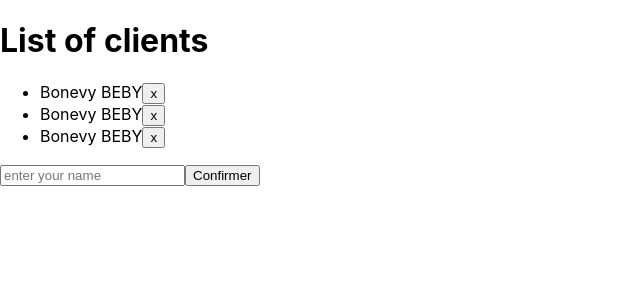
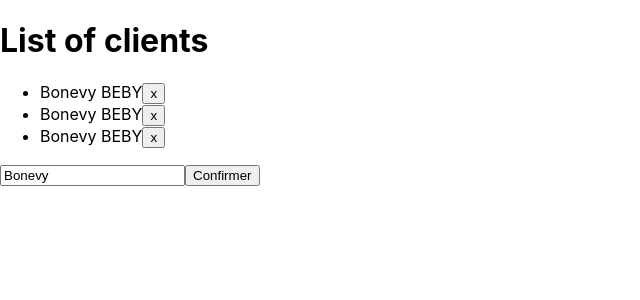
Before and after one commit to zoulou421/reactjs-tour, a React (Create React App) app: page / in a window 1280 px wide. Shown: the top 300 px of the page, without its empty margins (0-640 px from the left). Built offline with nearby package versions, Linux system fonts and the light colour scheme.

Commit message:
added: delete option

```diff
--- a/src/App.js
+++ b/src/App.js
@@ -2,36 +2,36 @@ import React, { Component } from 'react';
 
 
 class App extends React.Component {
-
-  clientInput = React.createRef();
   state = {
     clients: [
       { id: 1, name: "Bonevy BEBY" },
       { id: 2, name: "Bonevy BEBY" },
       { id: 3, name: "Bonevy BEBY" },
+    ],
+    newClient: 'Bonevy',
 
-    ],
-    //  counter: 0
   }
-  // handleClick = () => {
-  // this.setState({ counter: this.state.counter + 1 })
-  //   const clients = this.state.clients.slice();
-  //   clients.push({ id: 4, name: "Ketsia BEBY" });
-  //   this.setState({ clients: clients });
-  // }
+
   handleDelete = id => {
-    // console.log(id)
     const clients = this.state.clients.slice();
-    /*const index = clients.findIndex(function (client) {
-      return client.id === id;
-    });*/
+
     const index = clients.findIndex((client) => client.id === id);
     clients.splice(index, 1);
     this.setState({ clients: clients });
   }
   handleSubmit = event => {
     event.preventDefault();
-    console.log(this.clientInput.current.value);
+    const id = new Date().getTime();
+    const name = this.state.newClient;
+    const clientTemp = { id, name };
+    const clients = this.state.clients.slice();
+    clients.push(clientTemp);
+    this.setState({ clients: clients })
+  }
+  handleOnchange = (event) => {
+    const value = event.currentTarget.value;
+    this.setState({ newClient: value });
+    console.log(event.currentTarget.value)
   }
 
   render() {
@@ -44,7 +44,7 @@ class App extends React.Component {
             <button onClick={() => this.handleDelete(client.id)}>x</button></li>)}
         </ul>
         <form onSubmit={this.handleSubmit}>
-          <input type="text" placeholder="enter your name" ref={this.clientInput} />
+          <input type="text" placeholder="enter your name" value={this.state.newClient} onChange={this.handleOnchange} />
           <button>Confirmer</button>
         </form>
       </div>
```
